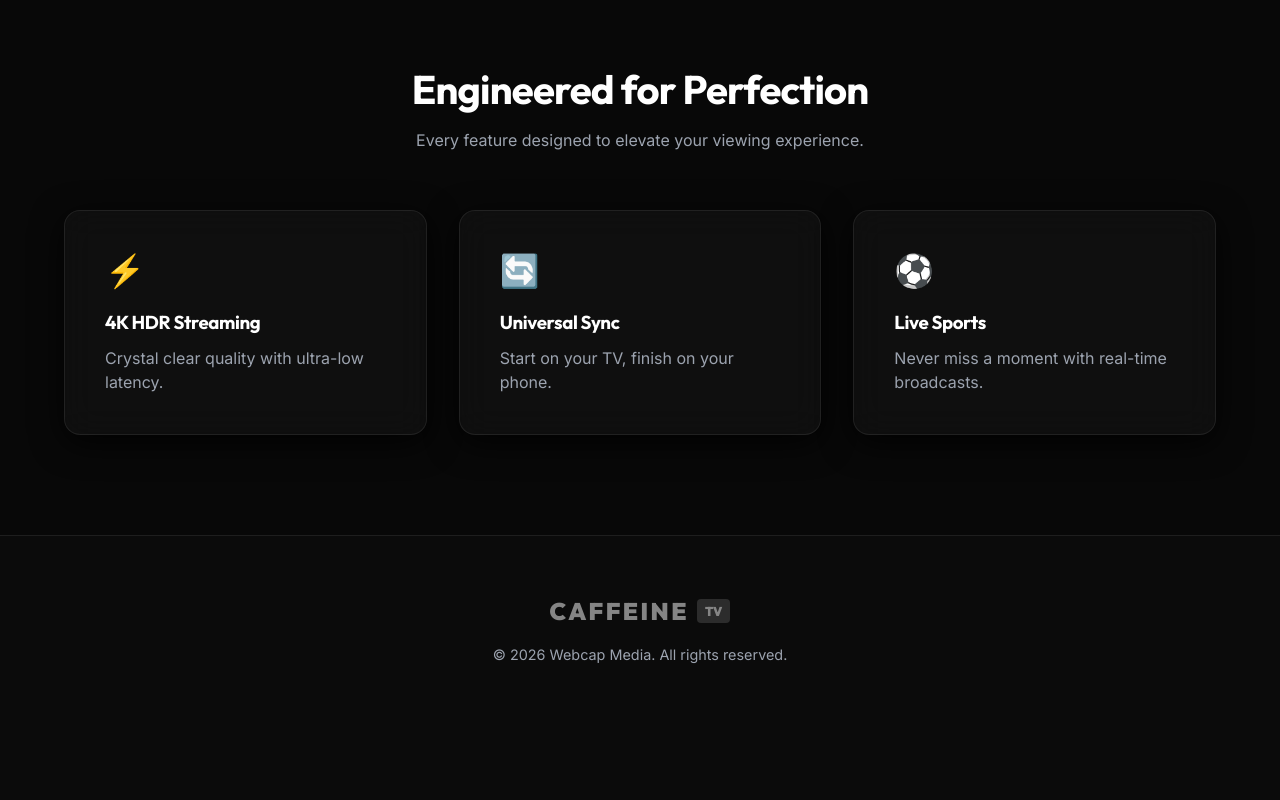
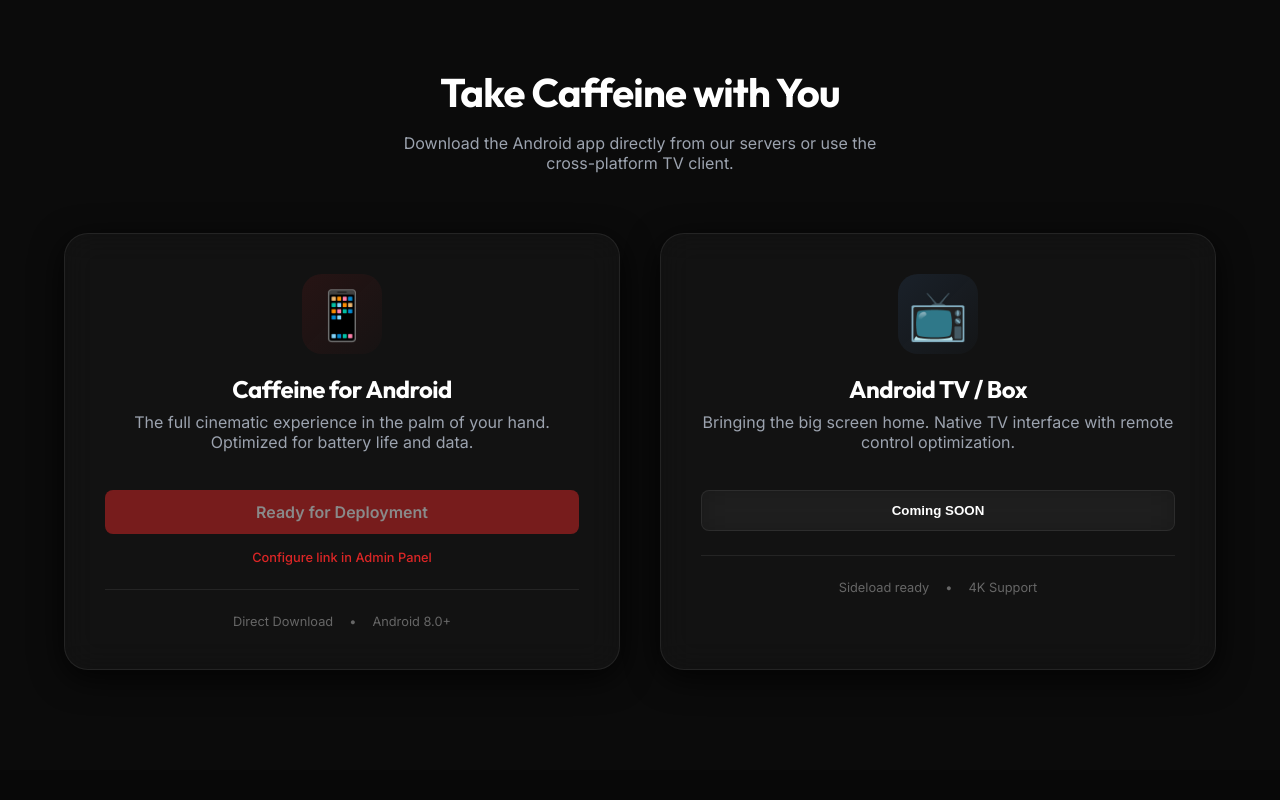
Before and after one commit to Webcap/caffeine-web, a Next.js app: page / in a window 1280 px wide. Shown: the part 1320-2120 px from the top of the page. Before the commit the page ends 2043 px from the top, so only its background shows below. Built offline with nearby package versions, Linux system fonts and the light colour scheme; no server answers.

Commit message:
Add download section for Android app with APK fetching logic and styling updates

```diff
--- a/src/app/globals.css
+++ b/src/app/globals.css
@@ -139,6 +139,17 @@ a {
   letter-spacing: 0;
 }
 
+.badge {
+  display: inline-block;
+  padding: 2px 8px;
+  background: rgba(255, 255, 255, 0.1);
+  border-radius: 99px;
+  font-size: 0.75rem;
+  font-weight: 500;
+  color: var(--text-muted);
+  border: 1px solid var(--glass-border);
+}
+
 /* Animations */
 @keyframes fadeIn {
   from { opacity: 0; transform: translateY(20px); }
--- a/src/app/page.tsx
+++ b/src/app/page.tsx
@@ -5,12 +5,35 @@ import Image from "next/image";
 
 export default function Home() {
   const [scrolled, setScrolled] = useState(false);
+  const [apkUrl, setApkUrl] = useState<string | null>(null);
+  const [version, setVersion] = useState<string | null>(null);
+  const [loading, setLoading] = useState(true);
 
   useEffect(() => {
     const handleScroll = () => {
       setScrolled(window.scrollY > 50);
     };
     window.addEventListener("scroll", handleScroll);
+
+    // Fetch APK URL from API
+    const fetchConfig = async () => {
+      try {
+        const apiUrl = process.env.NEXT_PUBLIC_CAFFEINE_API_URL || "https://caffeine-api.vercel.app";
+        const response = await fetch(`${apiUrl}/config`);
+        const data = await response.json();
+        setVersion(data.latest_version || null);
+        const url = data.update_download_url || data.update_store_url;
+        if (url && url !== "") {
+          setApkUrl(url);
+        }
+      } catch (e) {
+        console.error("Failed to fetch APK config:", e);
+      } finally {
+        setLoading(false);
+      }
+    };
+
+    fetchConfig();
     return () => window.removeEventListener("scroll", handleScroll);
   }, []);
 
@@ -65,7 +88,7 @@ export default function Home() {
             Experience the next generation of cinematic streaming. High-definition movies, trending shows, and live sports at your fingertips.
           </p>
           <div style={{ display: "flex", gap: "1rem", justifyContent: "center" }}>
-            <button className="btn-primary glow-pulse">Get Started Now</button>
+            <a href="#download" className="btn-primary glow-pulse">Get Started Now</a>
             <button className="btn-secondary">View Offerings</button>
           </div>
         </div>
@@ -110,6 +133,116 @@ export default function Home() {
         </div>
       </section>
 
+      {/* Download Section */}
+      <section id="download" style={{ padding: "100px 4rem", position: "relative", overflow: "hidden" }}>
+         <div style={{
+          position: "absolute",
+          top: "50%",
+          right: "-10%",
+          width: "600px",
+          height: "600px",
+          background: "radial-gradient(circle, rgba(96, 165, 250, 0.05) 0%, transparent 70%)",
+          zIndex: -1,
+          filter: "blur(60px)"
+        }} />
+
+         <div style={{ textAlign: "center", marginBottom: "60px" }}>
+            <h2 style={{ fontSize: "2.5rem", marginBottom: "1rem" }}>Take Caffeine with You</h2>
+            <p style={{ color: "var(--text-muted)", maxWidth: "500px", margin: "0 auto" }}>
+               Download the Android app directly from our servers or use the cross-platform TV client.
+            </p>
+         </div>
+
+         <div style={{
+           display: "grid",
+           gridTemplateColumns: "repeat(auto-fit, minmax(320px, 1fr))",
+           gap: "2.5rem",
+           maxWidth: "1200px",
+           margin: "0 auto"
+         }}>
+            {/* Android Mobile */}
+            <div className="glass animate-fade-in" style={{ padding: "40px", borderRadius: "24px", textAlign: "center", position: "relative" }}>
+               {version && (
+                 <div style={{ position: "absolute", top: "20px", right: "20px" }}>
+                   <span className="badge">v{version}</span>
+                 </div>
+               )}
+               <div style={{
+                 fontSize: "3rem",
+                 marginBottom: "20px",
+                 width: "80px",
+                 height: "80px",
+                 margin: "0 auto 20px",
+                 background: "linear-gradient(135deg, rgba(220, 38, 38, 0.1), rgba(220, 38, 38, 0.02))",
+                 borderRadius: "20px",
+                 display: "flex",
+                 alignItems: "center",
+                 justifyContent: "center"
+               }}>📱</div>
+               <h3 style={{ fontSize: "1.5rem", marginBottom: "8px" }}>Caffeine for Android</h3>
+               <p style={{ color: "var(--text-muted)", marginBottom: "30px", minHeight: "3rem" }}>
+                  The full cinematic experience in the palm of your hand. Optimized for battery life and data.
+               </p>
+
+               <div style={{ display: "flex", flexDirection: "column", gap: "1rem" }}>
+                  <a
+                    href={apkUrl || "#"}
+                    className={`btn-primary ${!apkUrl && "disabled"}`}
+                    style={{
+                      width: "100%",
+                      justifyContent: "center",
+                      opacity: apkUrl ? 1 : 0.5,
+                      cursor: apkUrl ? "pointer" : "not-allowed"
+                    }}
+                    target="_blank"
+                    rel="noopener noreferrer"
+                  >
+                    {loading ? "Discovering..." : (apkUrl ? "Download APK" : "Ready for Deployment")}
+                  </a>
+                  {!apkUrl && !loading && (
+                    <div style={{ fontSize: "0.8rem", color: "var(--primary)", fontWeight: 500 }}>
+                       Configure link in Admin Panel
+                    </div>
+                  )}
+               </div>
+
+               <div style={{ marginTop: "24px", paddingTop: "24px", borderTop: "1px solid var(--glass-border)", fontSize: "0.8rem", color: "#666", display: "flex", justifyContent: "center", gap: "1rem" }}>
+                  <span>Direct Download</span>
+                  <span>•</span>
+                  <span>Android 8.0+</span>
+               </div>
+            </div>
+
+            {/* Android TV */}
+            <div className="glass animate-fade-in" style={{ padding: "40px", borderRadius: "24px", textAlign: "center", animationDelay: "0.1s" }}>
+               <div style={{
+                 fontSize: "3rem",
+                 marginBottom: "20px",
+                 width: "80px",
+                 height: "80px",
+                 margin: "0 auto 20px",
+                 background: "linear-gradient(135deg, rgba(96, 165, 250, 0.1), rgba(96, 165, 250, 0.02))",
+                 borderRadius: "20px",
+                 display: "flex",
+                 alignItems: "center",
+                 justifyContent: "center"
+               }}>📺</div>
+               <h3 style={{ fontSize: "1.5rem", marginBottom: "8px" }}>Android TV / Box</h3>
+               <p style={{ color: "var(--text-muted)", marginBottom: "30px", minHeight: "3rem" }}>
+                  Bringing the big screen home. Native TV interface with remote control optimization.
+               </p>
+               <button className="btn-secondary" style={{ width: "100%" }} onClick={() => alert("Deployment in progress. Check Back Soon.")}>
+                 Coming SOON
+               </button>
+               <div style={{ marginTop: "24px", paddingTop: "24px", borderTop: "1px solid var(--glass-border)", fontSize: "0.8rem", color: "#666", display: "flex", justifyContent: "center", gap: "1rem" }}>
+                  <span>Sideload ready</span>
+                  <span>•</span>
+                  <span>4K Support</span>
+               </div>
+            </div>
+         </div>
+      </section>
+
       {/* Features Section */}
       <section id="features" style={{ padding: "100px 4rem", background: "#080808" }}>
          <div style={{ textAlign: "center", marginBottom: "60px" }}>
@@ -127,7 +260,7 @@ export default function Home() {
               { title: "Universal Sync", desc: "Start on your TV, finish on your phone.", icon: "🔄" },
               { title: "Live Sports", desc: "Never miss a moment with real-time broadcasts.", icon: "⚽" }
             ].map((feature, i) => (
-              <div key={i} className="glass" style={{ padding: "40px", borderRadius: "16px", transition: "all 0.3s ease" }}>
+              <div key={i} className="glass" style={{ padding: "40px", borderRadius: "16px", transition: "var(--transition)" }}>
                  <div style={{ fontSize: "2rem", marginBottom: "20px" }}>{feature.icon}</div>
                  <h3 style={{ marginBottom: "12px" }}>{feature.title}</h3>
                  <p style={{ color: "var(--text-muted)", lineHeight: 1.5 }}>{feature.desc}</p>
```
